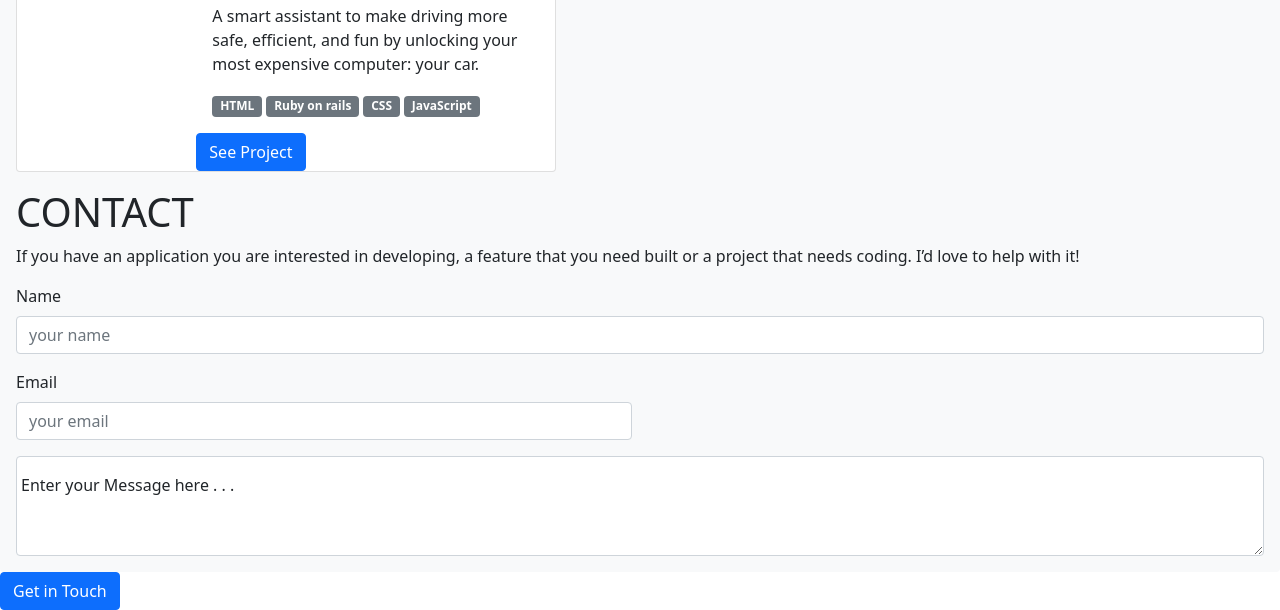
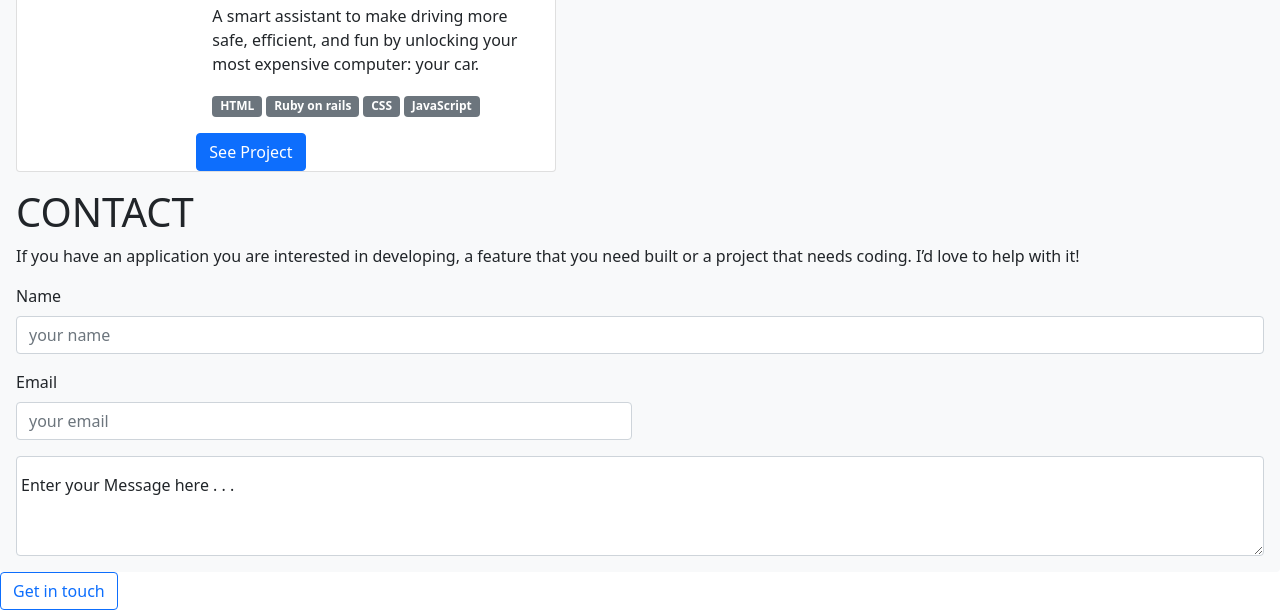
Before and after one commit to jerymey/Try-Boostrap, a plain HTML site: page index.html in a window 1280 px wide. Shown: the part 1098-1708 px from the top of the page. Drawn offline with nearby package versions, Linux system fonts and the light colour scheme.

Commit message:
Update Button

```diff
--- a/index.html
+++ b/index.html
@@ -133,9 +133,7 @@
               </div>
               </div>
             </div>
-            <div class="col-12">
-              <button type="submit" class="btn btn-primary">Get in Touch</button>
-            </div>
+            <button type="button" class="btn btn-outline-primary">Get in touch</button>
           </form>
     <script src="https://cdn.jsdelivr.net/npm/bootstrap@5.0.2/dist/js/bootstrap.bundle.min.js" integrity="sha384-MrcW6ZMFYlzcLA8Nl+NtUVF0sA7MsXsP1UyJoMp4YLEuNSfAP+JcXn/tWtIaxVXM" crossorigin="anonymous"></script>
 </body>
```
